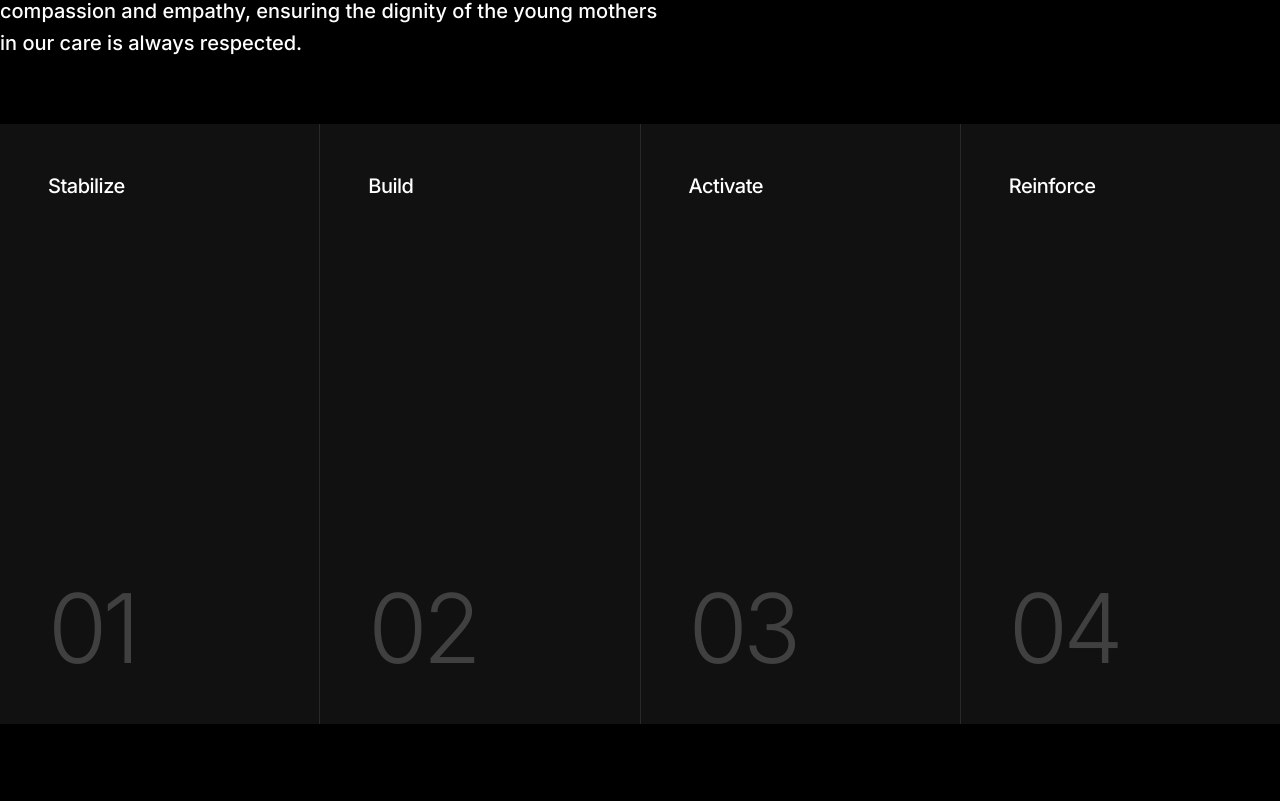
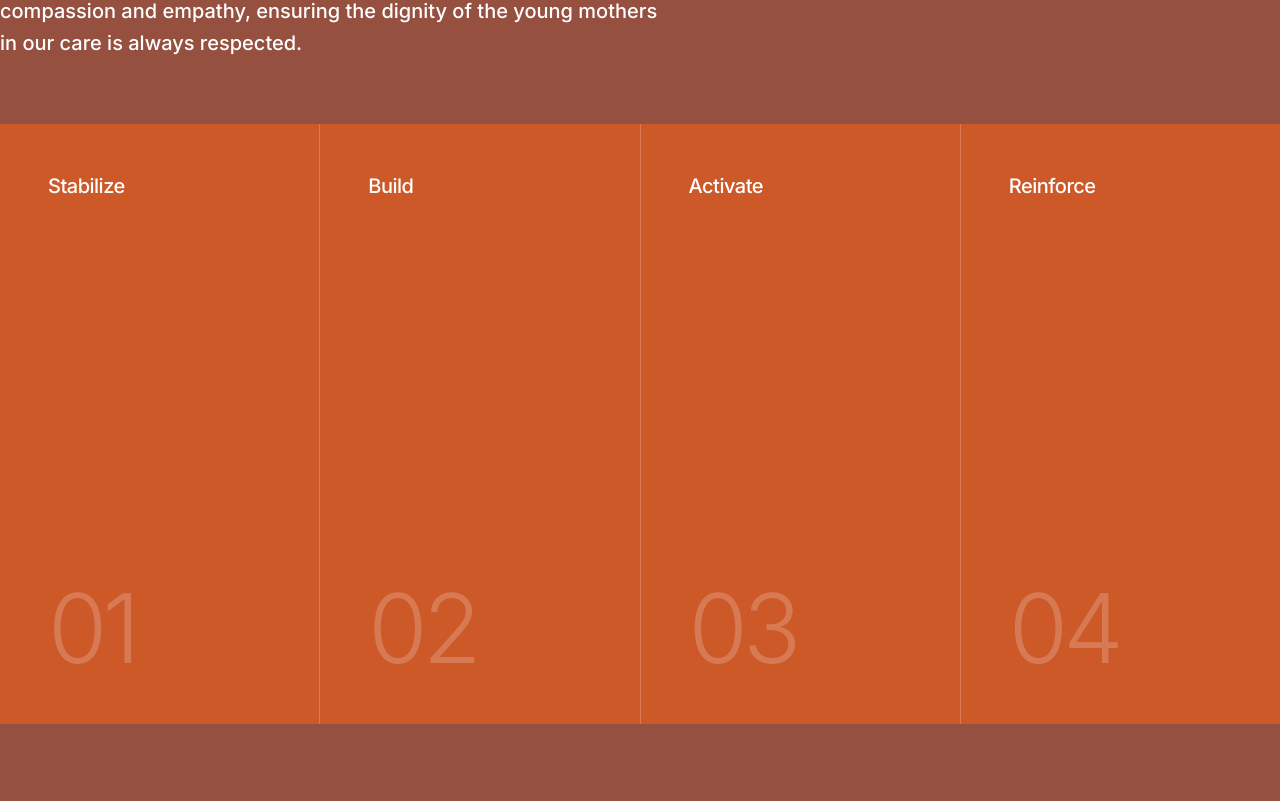
Before and after one commit to Radiant-Rise-Initiative/Radiant-Rise-Website, a Next.js app: page / in a window 1280 px wide. Shown: the part 3019-3820 px from the top of the page. Built offline with nearby package versions, Linux system fonts and the light colour scheme.

Commit message:
0.9.1 - Who We Are Section Update

```diff
--- a/components/layout/OurIdentity.tsx
+++ b/components/layout/OurIdentity.tsx
@@ -58,6 +58,9 @@ export function OurIdentity() {
         <ColumnInfoStack
             id="who-we-are"
             title="Who We Are"
+            sectionBgColor="#96503F"
+            contentBgColor="#CD5929"
+            linkColor="#F3A993"
             description="At the heart of the Radiant Rise Initiative are core values that guide every partnership and program we undertake. We serve with compassion and empathy, ensuring the dignity of the young mothers in our care is always respected."
             items={identityItems}
             onLinkClick={(id) => {
--- a/components/ui/ColumnInfoStack.tsx
+++ b/components/ui/ColumnInfoStack.tsx
@@ -25,6 +25,9 @@ export interface ColumnInfoStackProps {
     onLinkClick?: (id: string) => void;
     className?: string;
     id?: string;
+    sectionBgColor?: string;
+    contentBgColor?: string;
+    linkColor?: string;
 }
 
 export function ColumnInfoStack({
@@ -33,7 +36,10 @@ export function ColumnInfoStack({
     items,
     onLinkClick,
     className,
-    id
+    id,
+    sectionBgColor = "black",
+    contentBgColor = "#111",
+    linkColor = "#f97316" // orange-500
 }: ColumnInfoStackProps) {
     const [hoveredId, setHoveredId] = useState<string | null>(null);
     const [selectedModal, setSelectedModal] = useState<StackItem["modal"] | null>(null);
@@ -48,7 +54,12 @@ export function ColumnInfoStack({
 
     return (
         <>
-            <section id={id} data-theme="dark" className={cn("bg-black text-white py-24 border-t border-white/10", className)}>
+            <section
+                id={id}
+                data-theme="dark"
+                className={cn("text-white py-24 border-t border-white/20", className)}
+                style={{ backgroundColor: sectionBgColor }}
+            >
                 <div className="max-w-[1280px] 2xl:max-w-[1440px] mx-auto w-full px-4 sm:px-12 lg:px-0">
                     {/* Header Section */}
                     <div className="pb-16 max-w-2xl">
@@ -61,7 +72,10 @@ export function ColumnInfoStack({
                     </div>
 
                     {/* Interactive Grid */}
-                    <div className="h-auto md:h-[600px] flex flex-col md:flex-row bg-[#111]">
+                    <div
+                        className="h-auto md:h-[600px] flex flex-col md:flex-row"
+                        style={{ backgroundColor: contentBgColor }}
+                    >
                         {items.map((item, index) => {
                             const isHovered = hoveredId === item.id || activeModalId === item.id;
                             const isActiveFlex = hoveredId === item.id || activeModalId === item.id;
@@ -78,7 +92,7 @@ export function ColumnInfoStack({
                                         delay: index * 0.15
                                     }}
                                     className={cn(
-                                        "group relative border-b md:border-r md:border-b-0 border-white/10 p-8 md:p-12 flex flex-col justify-between transition-[flex] duration-500 ease-in-out cursor-pointer overflow-hidden",
+                                        "group relative border-b md:border-r md:border-b-0 border-white/20 p-8 md:p-12 flex flex-col justify-between transition-[flex] duration-500 ease-in-out cursor-pointer overflow-hidden",
                                         "last:border-b-0 md:last:border-r-0",
                                         isActiveFlex ? "md:flex-[2.5]" : "md:flex-1",
                                         (!hoveredId && !activeModalId) ? "md:flex-1" : ""
@@ -122,7 +136,8 @@ export function ColumnInfoStack({
                                                     }
                                                     onLinkClick?.(item.id);
                                                 }}
-                                                className="flex items-center gap-2 text-sm font-mono tracking-widest uppercase text-orange-500 transition-colors hover:text-orange-400 group"
+                                                className="flex items-center gap-2 text-sm font-mono tracking-widest uppercase transition-colors hover:opacity-80 group"
+                                                style={{ color: linkColor }}
                                             >
                                                 {item.linkText}
                                                 <ArrowRight size={16} className="transition-transform group-hover:translate-x-1" />
@@ -164,7 +179,8 @@ export function ColumnInfoStack({
                                     initial={{ opacity: 0, scale: 0.95, y: 20 }}
                                     animate={{ opacity: 1, scale: 1, y: 0 }}
                                     exit={{ opacity: 0, scale: 0.95, y: 20 }}
-                                    className="relative bg-[#111] p-12 md:p-16 max-w-3xl w-full shadow-2xl pointer-events-auto"
+                                    className="relative p-12 md:p-16 max-w-3xl w-full shadow-2xl pointer-events-auto"
+                                    style={{ backgroundColor: contentBgColor }}
                                 >
                                     <button
                                         onClick={closeModal}
@@ -190,7 +206,8 @@ export function ColumnInfoStack({
                                         <div className="pt-4">
                                             <button
                                                 onClick={closeModal}
-                                                className="text-orange-500 font-medium hover:text-orange-400 transition-colors flex items-center gap-1 text-sm md:text-base underline underline-offset-4"
+                                                className="font-medium hover:opacity-80 transition-opacity flex items-center gap-1 text-sm md:text-base underline underline-offset-4"
+                                                style={{ color: linkColor }}
                                             >
                                                 Close details
                                             </button>
--- a/components/ui/TestimonialSlider.tsx
+++ b/components/ui/TestimonialSlider.tsx
@@ -103,7 +103,8 @@ export function TestimonialSlider({
                             />
 
                             <div className="flex items-center gap-6">
-                                <div className="relative w-20 h-20 grayscale brightness-90 group-hover:grayscale-0 group-hover:brightness-100 transition-all duration-500 rounded-full overflow-hidden flex-none">
+                                <div className={`relative w-20 h-20 transition-all duration-500 rounded-full overflow-hidden flex-none
+                                    ${index === activeIndex ? "grayscale-0 brightness-100" : "grayscale brightness-90 group-hover:grayscale-0 group-hover:brightness-100"}`}>
                                     <Image
                                         src={person.image}
                                         alt={person.role}
@@ -111,9 +112,10 @@ export function TestimonialSlider({
                                         className="object-cover"
                                     />
                                     {/* Overlay for Logo */}
-                                    <div className="absolute inset-0 bg-black/20 group-hover:bg-transparent transition-colors duration-500 z-10" />
+                                    <div className={`absolute inset-0 transition-colors duration-500 z-10
+                                        ${index === activeIndex ? "bg-transparent" : "bg-black/20"}`} />
                                     {/* Radiant Rise Logo */}
-                                    <div className="absolute inset-0 z-20 flex items-center justify-center mix-blend-screen opacity-90 group-hover:opacity-0 transition-opacity duration-500">
+                                    <div className="absolute inset-0 z-20 flex items-center justify-center mix-blend-screen transition-opacity duration-500 opacity-90">
                                         <Image
                                             src="/assets/branding/rr-logo-v3.svg"
                                             alt="Radiant Rise"
```
